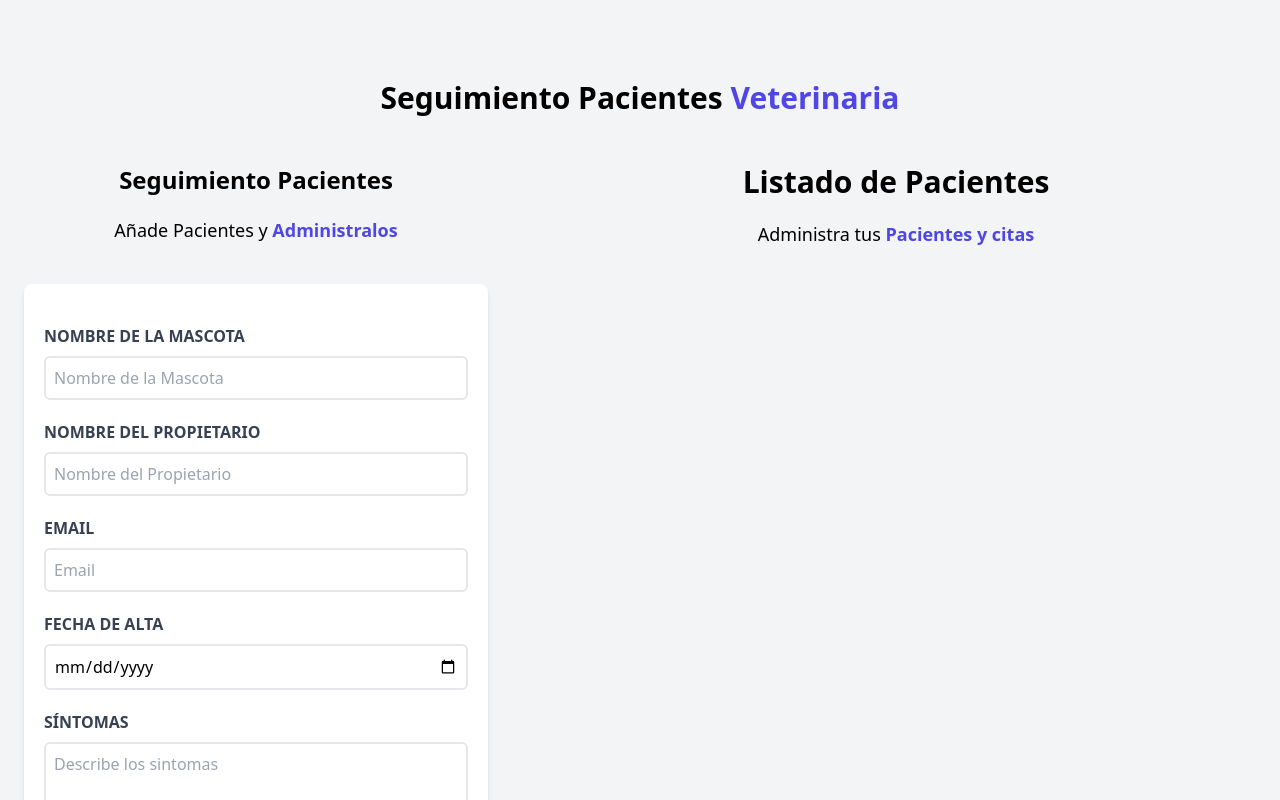
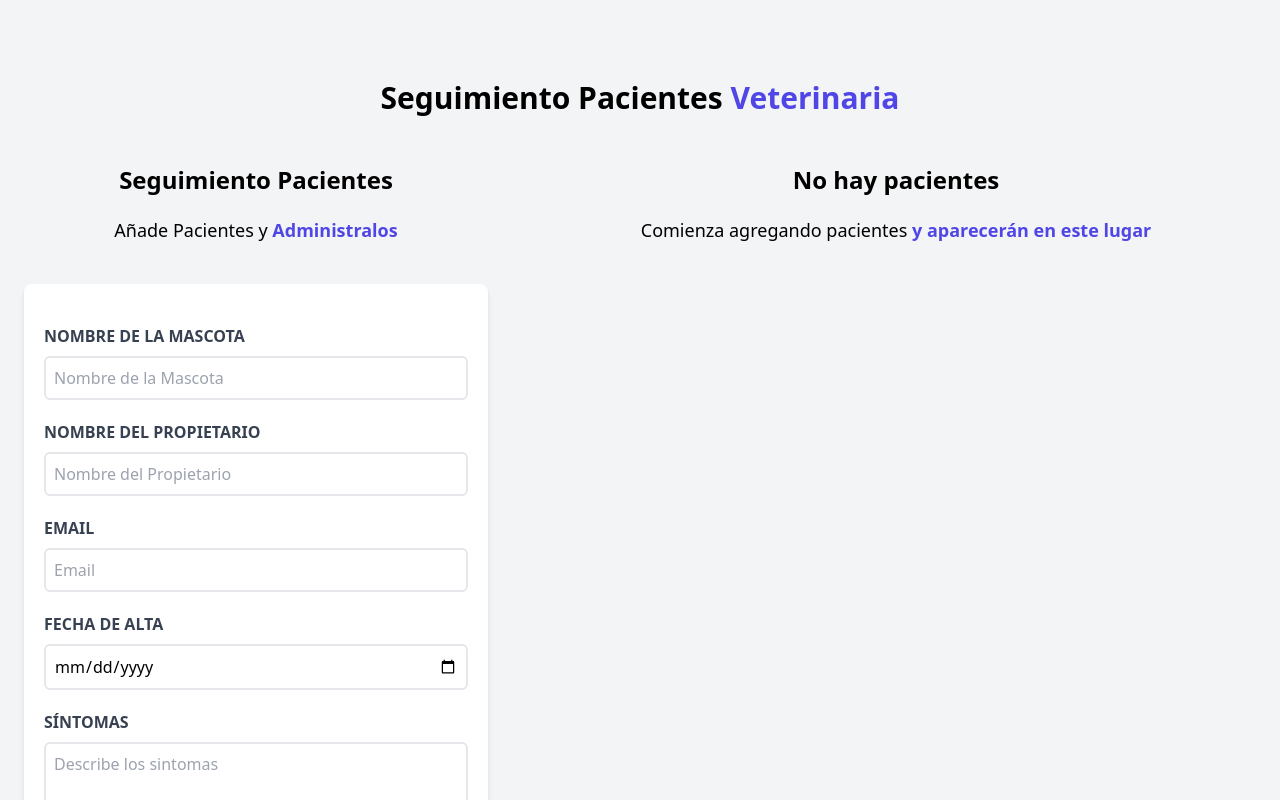
Before and after one commit to hernandw/veterinaria-react, a React (Vite) app: page / in a window 1280 px wide. Shown: the top 800 px of the page. Built offline with nearby package versions, Linux system fonts and the light colour scheme.

Commit message:
:sparkles: funcion editar pacientes

```diff
--- a/src/App.jsx
+++ b/src/App.jsx
@@ -5,12 +5,13 @@ import ListadoPacientes from './components/ListadoPacientes'
 
 const App = () => {
   const [pacientes, setPacientes] = useState([])
+  const [paciente, setPaciente] = useState({})
   return (
     <div className='container mt-20'>
       <Header />
       <div className='md:flex mt-12'>
-      <Formulario pacientes={pacientes} setPacientes={setPacientes} />
-      <ListadoPacientes pacientes={pacientes} />
+      <Formulario pacientes={pacientes} setPacientes={setPacientes} paciente={paciente} />
+      <ListadoPacientes pacientes={pacientes} setPaciente={setPaciente} />
       </div>
     </div>
   )
--- /dev/null
+++ b/src/assets/getId.js
@@ -0,0 +1,5 @@
+export const getId = ()=>{
+    const fecha = Date.now().toString(36)
+    const random = Math.random().toString(36).substr(2)
+return fecha + random
+}
--- a/src/components/Formulario.jsx
+++ b/src/components/Formulario.jsx
@@ -1,13 +1,24 @@
-import React, { useState } from "react";
+import React, { useEffect, useState } from "react";
 import Error from "./Error";
+import { getId } from "../assets/getId";
 
-const Formulario = ({ pacientes, setPacientes }) => {
+const Formulario = ({ pacientes, setPacientes, paciente }) => {
   const [name, setName] = useState("");
   const [owner, setOwner] = useState("");
   const [email, setEmail] = useState("");
   const [alta, setAlta] = useState("");
   const [sintomas, setSintomas] = useState("");
   const [error, setError] = useState(false);
+  useEffect(() => {
+    if (Object.keys(paciente).length > 0) {
+      const { name, owner, email, alta, sintomas } = paciente;
+      setName(name);
+      setOwner(owner);
+      setEmail(email);
+      setAlta(alta);
+      setSintomas(sintomas);
+    }
+  }, [paciente]);
 
   const handleSubmit = (e) => {
     e.preventDefault();
@@ -26,9 +37,19 @@ const Formulario = ({ pacientes, setPacientes }) => {
       email,
       alta,
       sintomas,
+
     };
-    //Agregamos a listado Pacientes
+
+    if(paciente.id){
+      objetoPaciente.id = paciente.id
+      const pacienteUpdate = pacientes.map(pacienteState => pacienteState.id === paciente.id ? objetoPaciente : pacienteState)
+      setPacientes(pacienteUpdate)
+    }else{
+      //Agregamos a listado Pacientes
+    objetoPaciente.id = getId(),
     setPacientes([...pacientes, objetoPaciente]);
+    }
+
     //Reseteamos el Formulario
     setName("");
     setOwner("");
--- a/src/components/ListadoPacientes.jsx
+++ b/src/components/ListadoPacientes.jsx
@@ -1,16 +1,34 @@
 import React from "react";
 import Paciente from "./Paciente";
 
-const ListadoPacientes = ({pacientes}) => {
-
+const ListadoPacientes = ({ pacientes, setPaciente }) => {
   return (
     <div className="md:w-1/2 lg:w-3/5">
-      <h2 className="font-black text-3xl text-center">Listado de Pacientes</h2>
-      <p className="text-lg mb-10 mt-5 text-center">
-        Administra tus{" "}
-        <span className="text-indigo-600 font-bold">Pacientes y citas</span>
-      </p>
-      {pacientes.map((paciente, index) => <Paciente key={index} data={paciente} />)}
+      {pacientes.length === 0 ? (
+        <>
+          <h2 className="font-black text-2xl text-center">
+            No hay pacientes
+          </h2>
+          <p className="text-lg mb-10 mt-5 text-center">
+            Comienza agregando pacientes{" "}
+            <span className="text-indigo-600 font-bold">y aparecerán en este lugar</span>
+          </p>
+        </>
+      ) : (
+        <>
+          <h2 className="font-black text-3xl text-center">
+            Listado de Pacientes
+          </h2>
+          <p className="text-lg mb-10 mt-5 text-center">
+            Administra tus{" "}
+            <span className="text-indigo-600 font-bold">Pacientes y citas</span>
+          </p>
+        </>
+      )}
+
+      {pacientes.map((paciente) => (
+        <Paciente key={paciente.id} data={paciente} setPaciente={setPaciente} />
+      ))}
     </div>
   );
 };
--- a/src/components/Paciente.jsx
+++ b/src/components/Paciente.jsx
@@ -1,7 +1,6 @@
 import React from "react";
 
-const Paciente = ({ data }) => {
-
+const Paciente = ({ data, setPaciente }) => {
   const { name, owner, email, alta, sintomas } = data;
   return (
     <div className="m-6 bg-white shadow-md px-5 py-10 rounded-xl">
@@ -20,6 +19,17 @@ const Paciente = ({ data }) => {
       <p className="font-bold mb-3 text-gray-700 uppercase">
         Sintomas: <span className="font-normal normal-case">{sintomas}</span>
       </p>
+      <div className="flex justify-between mt-10">
+        <button
+          className="bg-indigo-600 py-2 px-10 text-white rounded-md hover:bg-indigo-700 cursor-pointer transition-all"
+          onClick={() => setPaciente(data)}
+        >
+          Editar
+        </button>
+        <button className="bg-red-600 py-2 px-10 text-white rounded-md hover:bg-red-700 cursor-pointer transition-all">
+          Eliminar
+        </button>
+      </div>
     </div>
   );
 };
```
